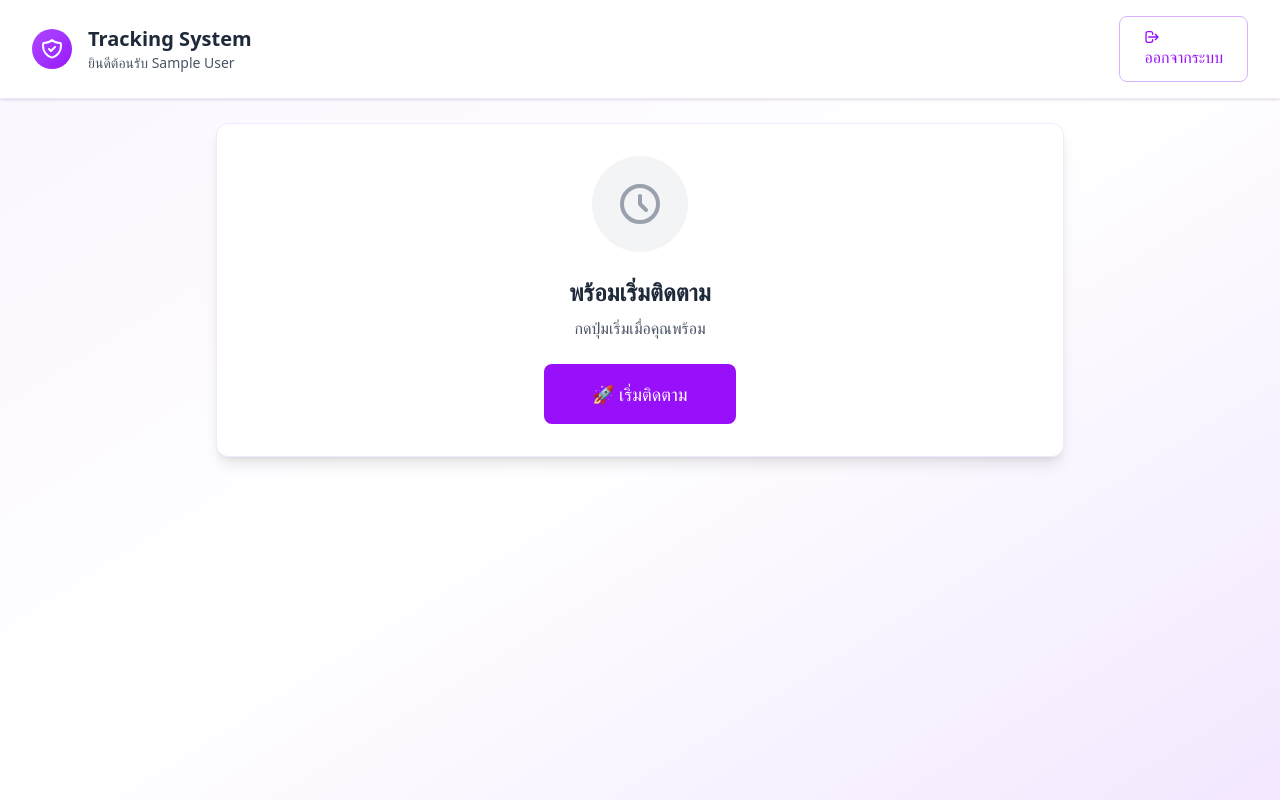
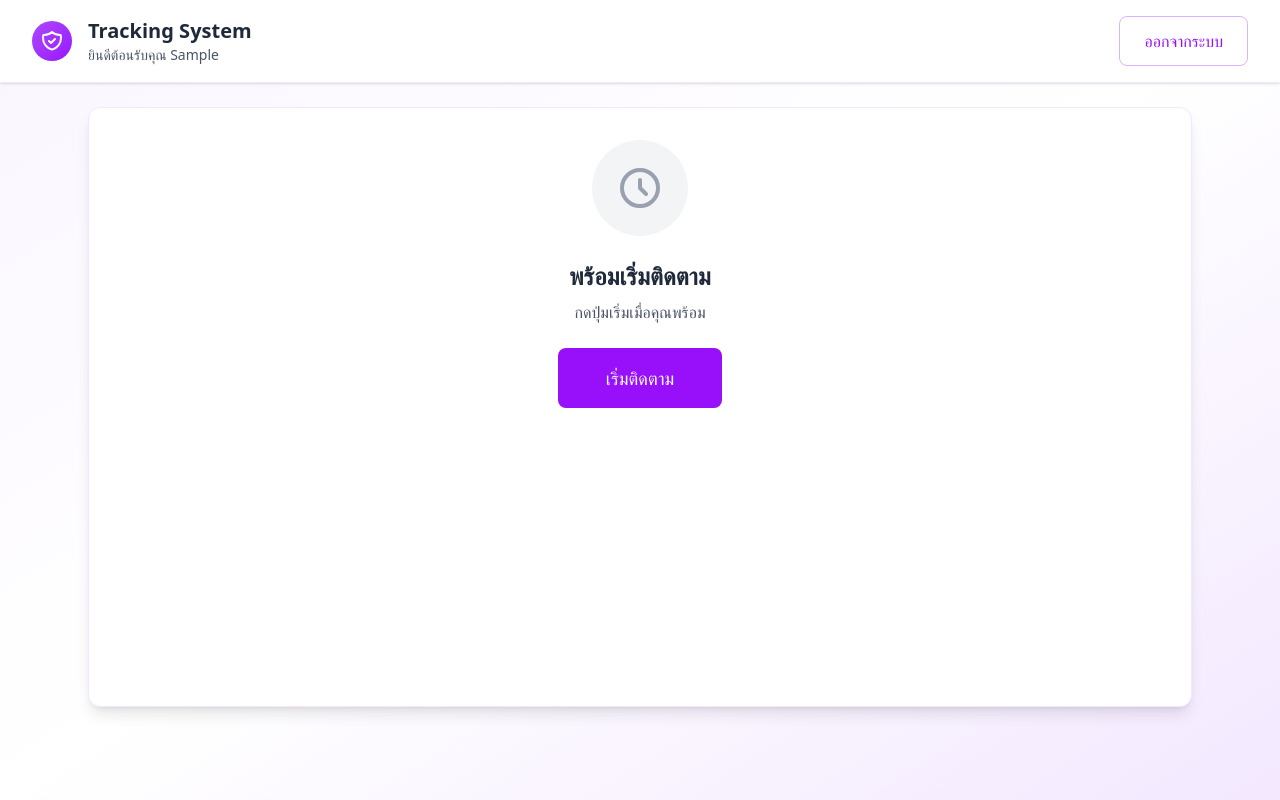
Before and after one commit to Watthana65022128/face-tracking-system, a Next.js app: page /tracking in a window 1280 px wide. Built offline with nearby package versions, Linux system fonts and the light colour scheme; sample sign-in values are in the browser's storage.

Commit message:
แก้ tracking เตรียมพร้อมสำหรับการตรวจจับ

```diff
--- a/src/app/tracking/page.tsx
+++ b/src/app/tracking/page.tsx
@@ -137,13 +137,10 @@ export default function TrackingPage() {
                 </div>
                 <div>
                   <h1 className="text-xl font-bold text-gray-800">Tracking System</h1>
-                  <p className="text-sm text-gray-600">ยินดีต้อนรับ {user.firstName} {user.lastName}</p>
+                  <p className="text-sm text-gray-600">ยินดีต้อนรับคุณ {user.firstName}</p>
                 </div>
               </div>
               <Button onClick={handleLogoutClick} variant="secondary">
-                <svg className="w-4 h-4 mr-2" fill="none" stroke="currentColor" viewBox="0 0 24 24">
-                  <path strokeLinecap="round" strokeLinejoin="round" strokeWidth={2} d="M17 16l4-4m0 0l-4-4m4 4H7m6 4v1a3 3 0 01-3 3H6a3 3 0 01-3-3V7a3 3 0 013-3h4a3 3 0 013 3v1" />
-                </svg>
                 ออกจากระบบ
               </Button>
             </div>
@@ -151,10 +148,10 @@ export default function TrackingPage() {
         </div>
 
         {/* เนื้อหาหลัก */}
-        <div className="max-w-4xl mx-auto p-6">
-          <div className="grid gap-6">
+        <div className="max-w-6xl mx-auto p-6">
+          <div className="grid gap-6 fex">
             {/* การ์ดสถานะ */}
-            <Card className="p-8">
+            <Card className="p-8 min-h-[600px]">
               <div className="text-center">
                 <div className={`w-24 h-24 mx-auto mb-6 rounded-full flex items-center justify-center ${
                   isTracking
@@ -182,7 +179,7 @@ export default function TrackingPage() {
                     onClick={handleStartTracking}
                     className="px-12 py-4 text-lg"
                   >
-                    🚀 เริ่มติดตาม
+                    เริ่มติดตาม
                   </Button>
                 ) : (
                   <div className="space-y-4">
```
Also changed, not shown: 1 other file (tests, documents, lock files or other folders).
